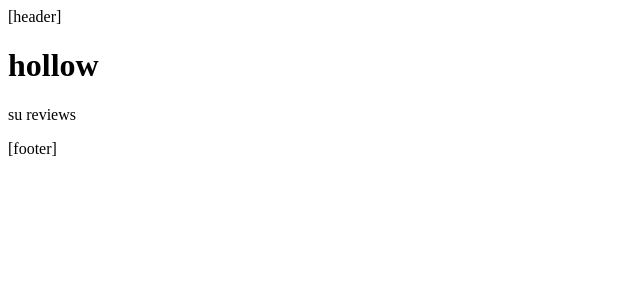
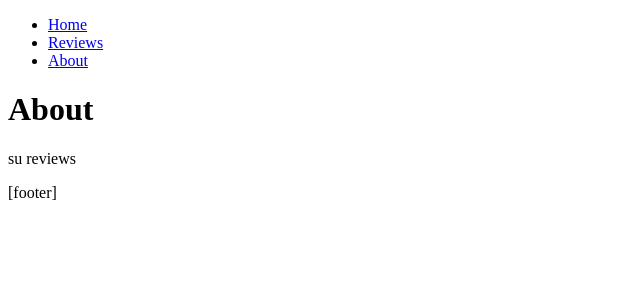
Before and after one commit to Pablog44/cursoNext.js, a Next.js app: page /about in a window 1280 px wide. Shown: the top 300 px of the page, without its empty margins (0-640 px from the left). Built offline with nearby package versions, Linux system fonts and the light colour scheme.

Commit message:
usar Link es mas rapido que <a>
-crear producción y correr producción en local

```diff
--- a/app/about/page.jsx
+++ b/app/about/page.jsx
@@ -1,7 +1,7 @@
 export default function AboutPage () {
     return (
         <>
-        <h1>hollow</h1>
+        <h1>About</h1>
         <p>su reviews</p>
         </>
     );
--- a/app/layout.jsx
+++ b/app/layout.jsx
@@ -1,10 +1,23 @@
+import Link from "next/link";
 
 export default function RootLayoutf({ children }) {
     return (
     <html lang="en">
         <body>
             <header>
-                [header]
+                <nav>
+                    <ul>
+                        <li>
+                            <Link href="/">Home</Link>
+                        </li>
+                        <li>
+                            <Link href="/reviews">Reviews</Link>
+                        </li>
+                        <li>
+                            <Link href="/about">About</Link>
+                        </li>
+                    </ul>
+                </nav>
             </header>
             <main>
             { children }
```
